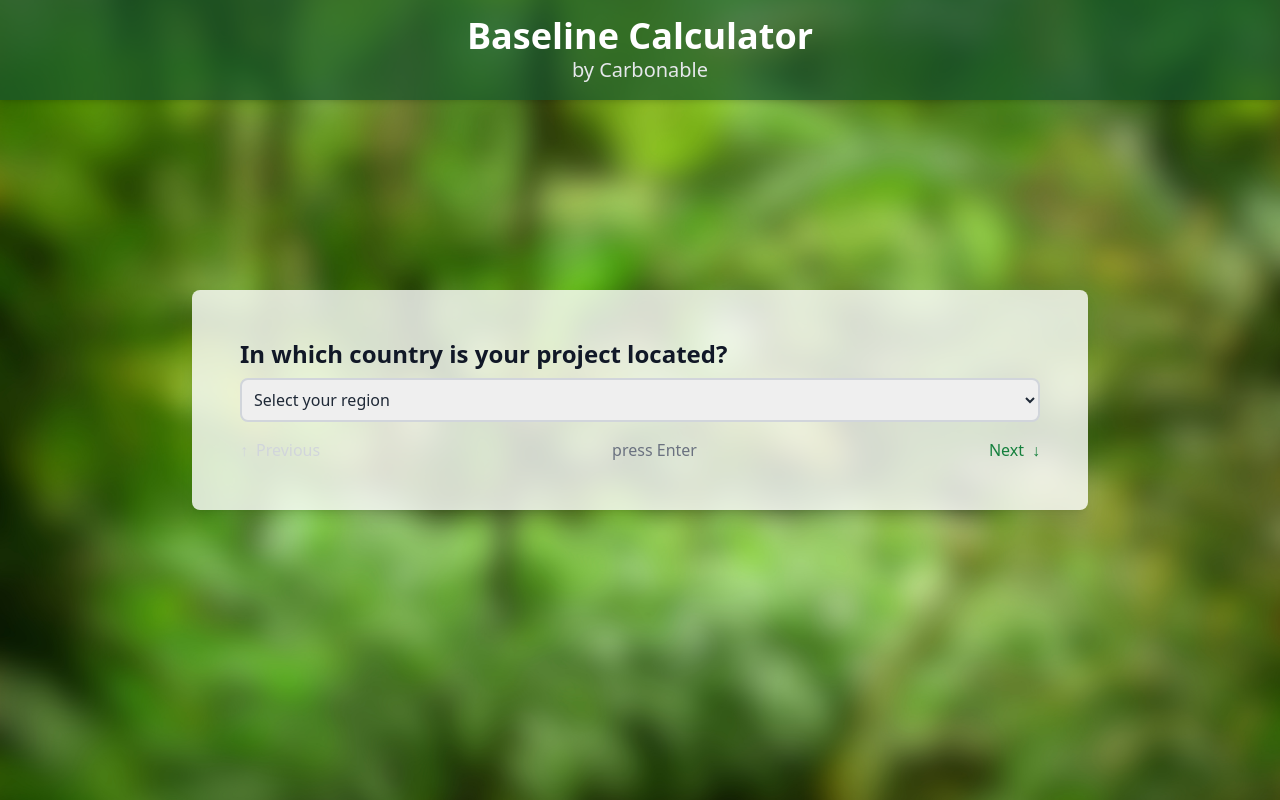
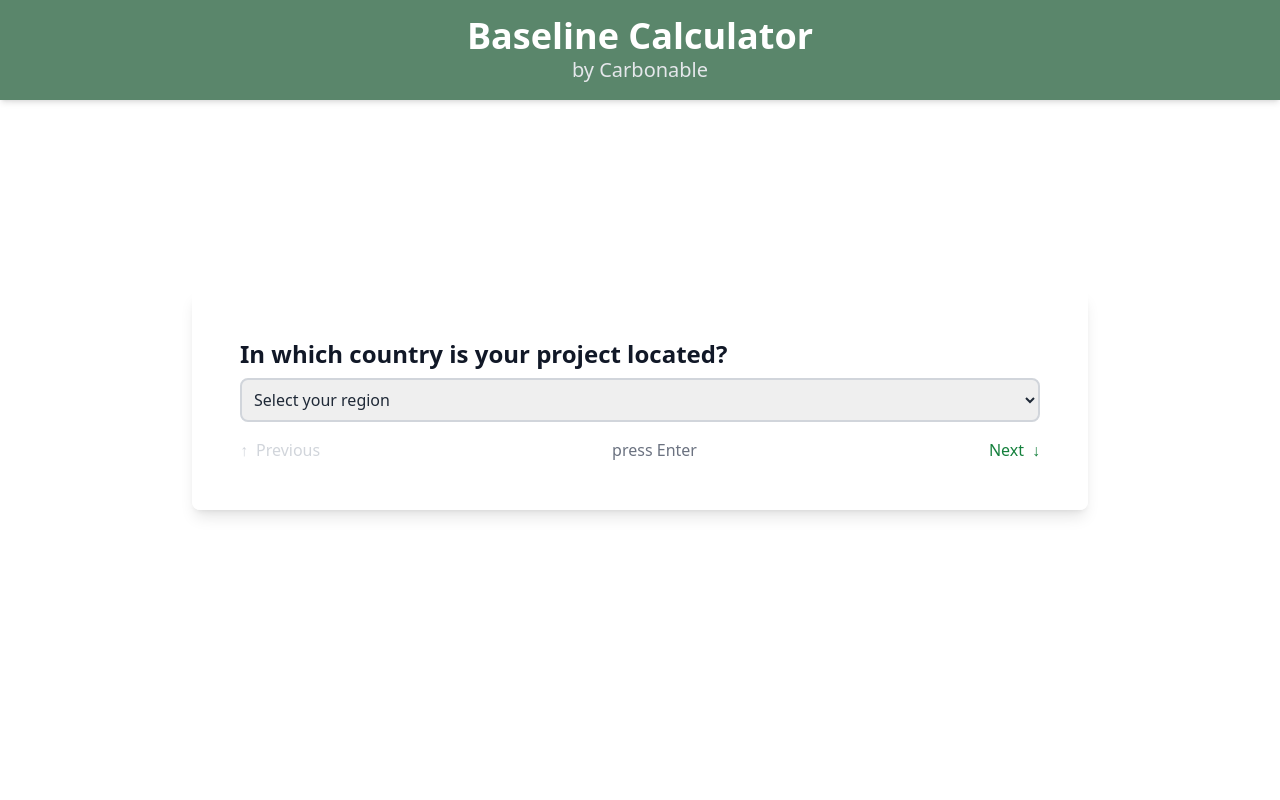
Before and after one commit to carbonable-labs/baseline-front, a Next.js app: page /form in a window 1280 px wide. Built offline with nearby package versions, Linux system fonts and the light colour scheme.

Commit message:
go back to ugly style

```diff
--- a/src/app/form/FormPage.tsx
+++ b/src/app/form/FormPage.tsx
@@ -218,7 +218,7 @@ const FormPage = () => {
   };
 
   return (
-    <div className={`min-h-screen flex flex-col items-center justify-center bg-cover bg-center p-4 transition-opacity duration-1000 ${fadeIn ? 'opacity-100' : 'opacity-0'}`} style={{ backgroundImage: 'url(/background.jpg)' }}>
+    <div className={`min-h-screen flex flex-col items-center justify-center bg-cover bg-center p-4 transition-opacity duration-1000 ${fadeIn ? 'opacity-100' : 'opacity-0'}`} >
       <header className="fixed top-0 left-0 w-full bg-green-900 bg-opacity-70 shadow-md z-10">
         <div className="text-center p-4">
           <Link href="/">
--- a/src/app/page.tsx
+++ b/src/app/page.tsx
@@ -3,7 +3,7 @@ import Link from "next/link";
 
 export default function Home() {
   return (
-    <div className="min-h-screen flex flex-col items-center justify-center bg-cover bg-center p-4" style={{ backgroundImage: 'url(/background.jpg)' }}>
+    <div className="min-h-screen flex flex-col items-center justify-center bg-cover bg-center p-4" >
       <header className="text-center mb-8 bg-white bg-opacity-80 w-full max-w-4xl mx-auto py-4 shadow-md rounded-lg">
         <Link href="/">
           <span className="text-4xl font-bold text-green-900 hover:underline cursor-pointer">Baseline Calculator</span>
```
